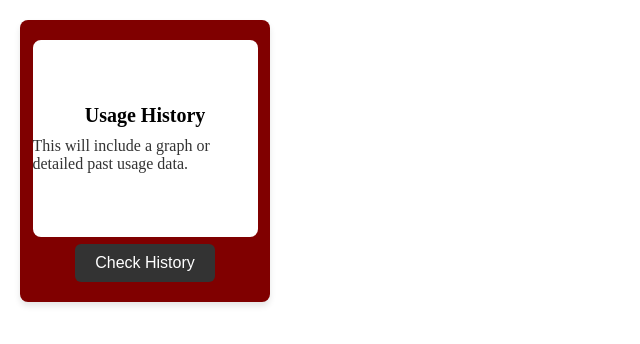
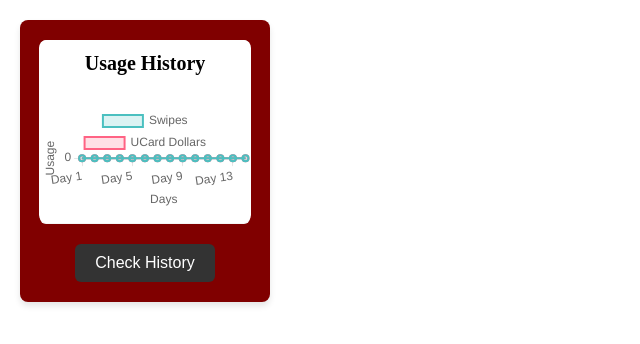
Before and after one commit to MominHumayon/326FinalProject, a plain HTML site: page frontend/adithya/index.html in a window 1280 px wide. Both pictures are taken after a click on the button "Check History". Shown: the whole page, without its empty margins (0-640 px from the left). Drawn offline with nearby package versions, Linux system fonts and the light colour scheme.

Commit message:
basics of hisory feature

```diff
--- a/frontend/adithya/index.html
+++ b/frontend/adithya/index.html
@@ -4,6 +4,9 @@
     <title>Debit_Tracker</title>
     <link rel="stylesheet" href="styles.css" />
     <script type="module" src="script.js"></script>
+    <script
+        src="https://cdnjs.cloudflare.com/ajax/libs/Chart.js/2.9.4/Chart.js">
+    </script>
   </head>
   <body>
     <div class="container">
@@ -34,7 +37,7 @@
 
         <div id="history_overlay" class="hidden">
             <h2 class="title">Usage History</h2>
-            <p>This will include a graph or detailed past usage data.</p>
+            <canvas id="historyChart" width="400" height="200"></canvas>
         </div>
     </div>
 
--- a/frontend/adithya/script.js
+++ b/frontend/adithya/script.js
@@ -7,6 +7,12 @@ const ucard_dec = document.querySelector("#ucard_section .dec");
 
 const historyButton = document.getElementById("history");
 const historyOverlay = document.getElementById("history_overlay")
+
+
+//history chart feature
+const script = document.createElement('script');
+script.src = "https://cdn.jsdelivr.net/npm/chart.js";
+document.head.appendChild(script);
 
 // Function to load values from localStorage or set defaults
 function loadValues() {
@@ -44,3 +50,71 @@ historyButton.addEventListener("click", () => {
 
 // Load values from localStorage when the page loads
 loadValues();
+
+
+//Actual code to create the chart
+script.onload = () => {
+    const ctx = document.getElementById('historyChart').getContext('2d');
+
+    // Dummy data
+    const labels = [
+      "Day 1", "Day 2", "Day 3", "Day 4", "Day 5", "Day 6", "Day 7",
+      "Day 8", "Day 9", "Day 10", "Day 11", "Day 12", "Day 13", "Day 14"
+    ];
+    const swipesData = [2, 3, 4, 15, 2, 4, 3, 2, 3, 4, 15, 2, 4, 3];
+    const ucardData = [5, 7, 6, 17, 5, 7, 6, 5, 7, 6, 17, 5, 7, 6];
+
+    // Create the chart
+    const historyChart = new Chart(ctx, {
+      type: 'line',
+      data: {
+        labels: labels,
+        datasets: [
+          {
+            label: 'Swipes',
+            data: swipesData,
+            borderColor: 'rgba(75, 192, 192, 1)',
+            backgroundColor: 'rgba(75, 192, 192, 0.2)',
+            borderWidth: 2,
+            tension: 0.4, // Curved lines
+          },
+          {
+            label: 'UCard Dollars',
+            data: ucardData,
+            borderColor: 'rgba(255, 99, 132, 1)',
+            backgroundColor: 'rgba(255, 99, 132, 0.2)',
+            borderWidth: 2,
+            tension: 0.4, // Curved lines
+          },
+        ],
+      },
+      options: {
+        responsive: true,
+        plugins: {
+          legend: {
+            position: 'top',
+          },
+          tooltip: {
+            mode: 'index',
+            intersect: false,
+          },
+        },
+        scales: {
+          x: {
+            title: {
+              display: true,
+              text: 'Days',
+            },
+          },
+          y: {
+            title: {
+              display: true,
+              text: 'Usage',
+            },
+            suggestedMin: 0,
+            suggestedMax: 20,
+          },
+        },
+      },
+    });
+  };
--- a/frontend/adithya/styles.css
+++ b/frontend/adithya/styles.css
@@ -62,8 +62,8 @@
   position: absolute;
   top: 20;
   left: 20;
-  width: 90%;
-  height: 70%;
+  width: 85%;
+  height: 65%;
   background-color: white;
   border-radius: 8px;
   display: flex;
@@ -87,3 +87,9 @@
   font-size: 16px;
   color: #333;
 }
+
+#historyChart {
+  max-width: 100%;
+  height: auto;
+  margin-top: 20px;
+}
```
